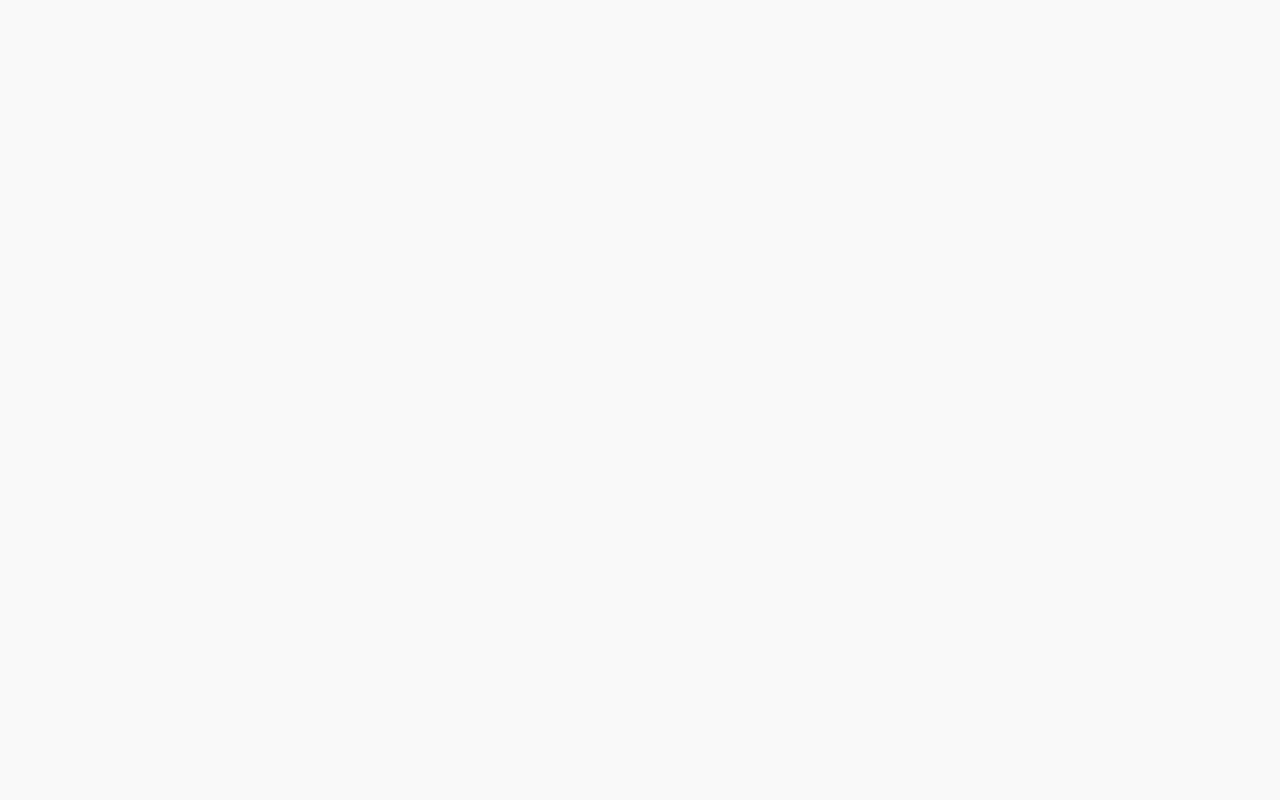
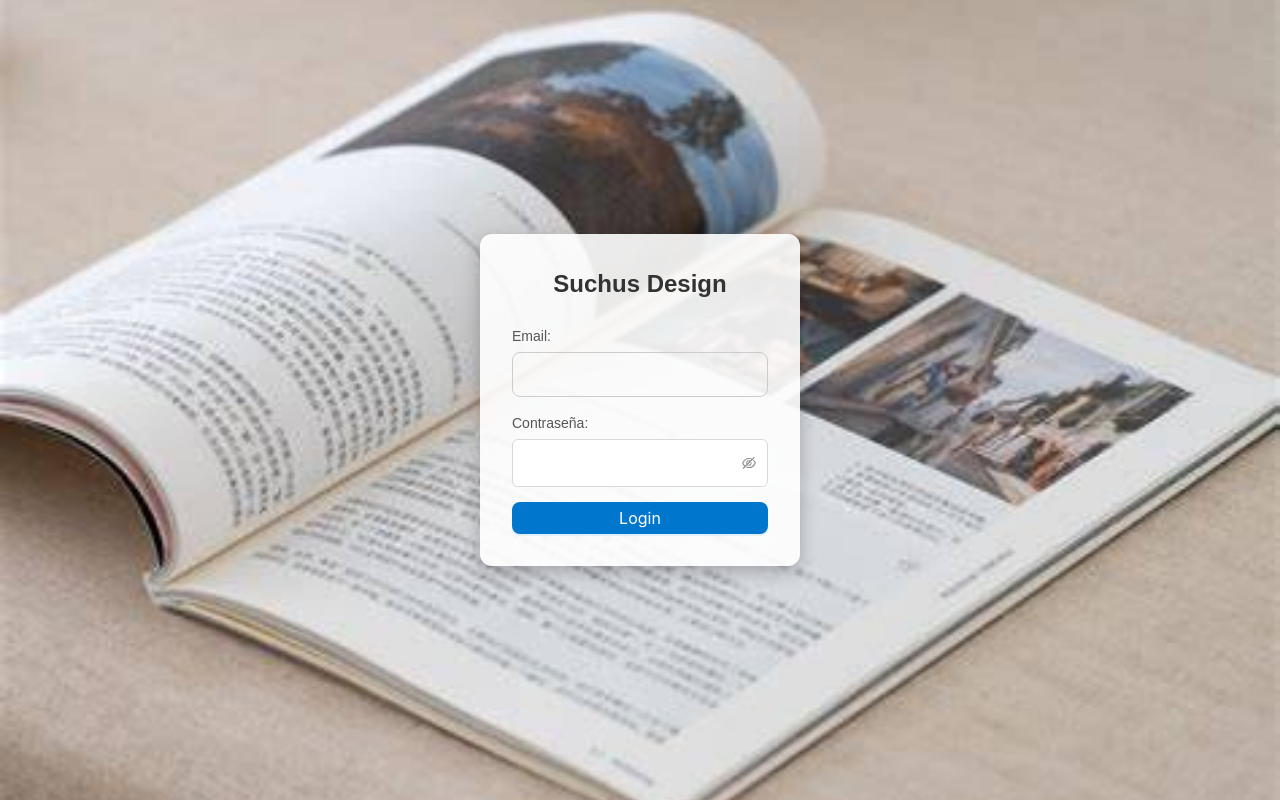
Before and after one commit to Mauricitoxx/Suchus-Design, a React (Vite) app in the folder frontend-suchus/: page /login in a window 1280 px wide. Before the commit this address had no page. Built offline with nearby package versions, Linux system fonts and the light colour scheme.

Commit message:
home,login forntend para gestion cliente

```diff
--- a/frontend-suchus/package.json
+++ b/frontend-suchus/package.json
@@ -10,7 +10,10 @@
     "preview": "vite preview"
   },
   "dependencies": {
+    "@ant-design/icons": "^6.0.2",
+    "@heroicons/react": "^2.2.0",
     "@tailwindcss/vite": "^4.1.11",
+    "antd": "^5.27.3",
     "lucide-react": "^0.536.0",
     "react": "^19.1.0",
     "react-dom": "^19.1.0",
--- a/frontend-suchus/src/App.jsx
+++ b/frontend-suchus/src/App.jsx
@@ -1,6 +1,8 @@
 import './App.css'
 import { BrowserRouter as Router, Routes, Route } from "react-router-dom";
 import LandingPage from "./components/LandingPage";
+import Login from "./components/Login";
+import Home from "./components/Home";
 
 function App() {
 
@@ -8,6 +10,8 @@ function App() {
     <Router>
       <Routes>
         <Route path="/" element={<LandingPage />} />
+        <Route path="/login" element={<Login />} />
+        <Route path="/Home" element={<Home />} />
       </Routes>
     </Router>
   )
--- /dev/null
+++ b/frontend-suchus/src/components/Home.css
@@ -0,0 +1,29 @@
+.home-menu {
+  background: #dfe6e9;
+  padding: 1rem 0;
+  text-align: center;
+}
+
+.home-menu ul {
+  list-style: none;
+  margin: 0;
+  padding: 0;
+  display: inline-flex;
+  gap: 2rem;
+}
+
+.home-menu li {
+  display: inline;
+}
+
+.home-menu a {
+  text-decoration: none;
+  color: #0984e3;
+  font-weight: 500;
+  font-size: 1.1rem;
+  transition: color 0.2s;
+}
+
+.home-menu a:hover {
+  color: #2d3436;
+}
--- /dev/null
+++ b/frontend-suchus/src/components/Home.jsx
@@ -0,0 +1,36 @@
+import React from "react";
+import "./Home.css";
+import { Link } from "react-router-dom"; // Si usas React Router
+
+const Home = () => {
+  return (
+    <div className="home-container">
+      <header className="home-header">
+      </header>
+      <nav className="home-menu">
+        <ul>
+          <li>
+            <Link to="/perfil">Perfil</Link>
+          </li>
+          <li>
+            <Link to="/servicios">Servicios</Link>
+          </li>
+          <li>
+            <Link to="/contacto">Contacto</Link>
+          </li>
+          <li>
+            <Link to="/">Cerrar sesión</Link>
+          </li>
+        </ul>
+      </nav>
+      <section className="home-content">
+        <h2>Selecciona una opción del menú</h2>
+      </section>
+      <footer className="home-footer">
+        <p>&copy; {new Date().getFullYear()} Suchus Design. Todos los derechos reservados.</p>
+      </footer>
+    </div>
+  );
+};
+
+export default Home;
--- /dev/null
+++ b/frontend-suchus/src/components/Login.css
@@ -0,0 +1,75 @@
+/* Estilos generales */
+.login-container{
+  font-family: Arial, Helvetica, sans-serif;
+  background: #f2f2f2 url("../../media/OIP.jpg") no-repeat center center fixed;
+  background-size: cover;
+  margin: 0;
+  padding: 0;
+  display: flex;
+  justify-content: center;
+  align-items: center;
+  height: 100vh;
+}
+
+/* Contenedor principal */
+.login-form {
+  background: rgba(255, 255, 255, 0.9);
+  padding: 2rem;
+  border-radius: 12px;
+  box-shadow: 0px 6px 18px rgba(0, 0, 0, 0.25);
+  width: 320px;
+  text-align: center;
+}
+
+/* Título */
+h2 {
+  margin-bottom: 1.5rem;
+  font-size: 24px;
+  color: #333;
+  font-weight: bold;
+}
+
+/* Labels y campos */
+.login-form label {
+  display: block;
+  text-align: left;
+  margin-bottom: 0.3rem;
+  font-size: 14px;
+  color: #555;
+}
+
+.login-form input {
+  width: 100%;
+  padding: 0.6rem;
+  margin-bottom: 1rem;
+  border: 1px solid #ccc;
+  border-radius: 8px;
+  outline: none;
+  transition: border 0.3s ease;
+}
+
+.login-form input:focus {
+  border-color: #0077cc;
+  box-shadow: 0 0 5px rgba(0, 119, 204, 0.4);
+}
+
+/* Botón */
+.login-form button {
+  width: 100%;
+  padding: 0.7rem;
+  background: #0077cc;
+  border: none;
+  border-radius: 8px;
+  color: white;
+  font-size: 16px;
+  cursor: pointer;
+  transition: background 0.3s ease;
+}
+
+.login-form button:hover {
+  background: #005fa3;
+}
+
+.password-wrapper{
+  margin-bottom: 15px;
+}
--- /dev/null
+++ b/frontend-suchus/src/components/Login.jsx
@@ -0,0 +1,43 @@
+import React, { useState } from "react";
+import './Login.css';
+import { EyeInvisibleOutlined, EyeTwoTone } from '@ant-design/icons';
+import { Button, Input } from 'antd';
+import { useNavigate } from "react-router-dom"; // 👈 Importar navegación
+
+const Login = () => {
+  const [passwordVisible, setPasswordVisible] = useState(false);
+  const navigate = useNavigate(); // 👈 Hook de react-router-dom
+
+  const handleSubmit = (e) => {
+    e.preventDefault(); // Evita refresco de la página
+    // Aquí podrías validar el login si quieres
+    navigate("/home"); // 👈 Redirige a /home
+  };
+
+  return (
+    <div className="login-container">
+      <form className="login-form" onSubmit={handleSubmit}>
+        <h2>Suchus Design</h2>
+
+        <div>
+          <label>Email:</label>
+          <input type="email" required />
+        </div>
+
+        <div className="password-wrapper">
+          <label>Contraseña:</label>
+          <Input.Password
+            iconRender={visible => (visible ? <EyeTwoTone /> : <EyeInvisibleOutlined />)}
+            required
+          />
+        </div>
+
+        <Button className="submit" type="primary" htmlType="submit">
+          Login
+        </Button>
+      </form>
+    </div>
+  );
+};
+
+export default Login;
```
Also changed, not shown: frontend-suchus/media/OIP.jpg (added), frontend-suchus/src/components/Perfil.css (added), frontend-suchus/src/components/Perfil.jsx (added), 1 other file (tests, documents, lock files or other folders).
